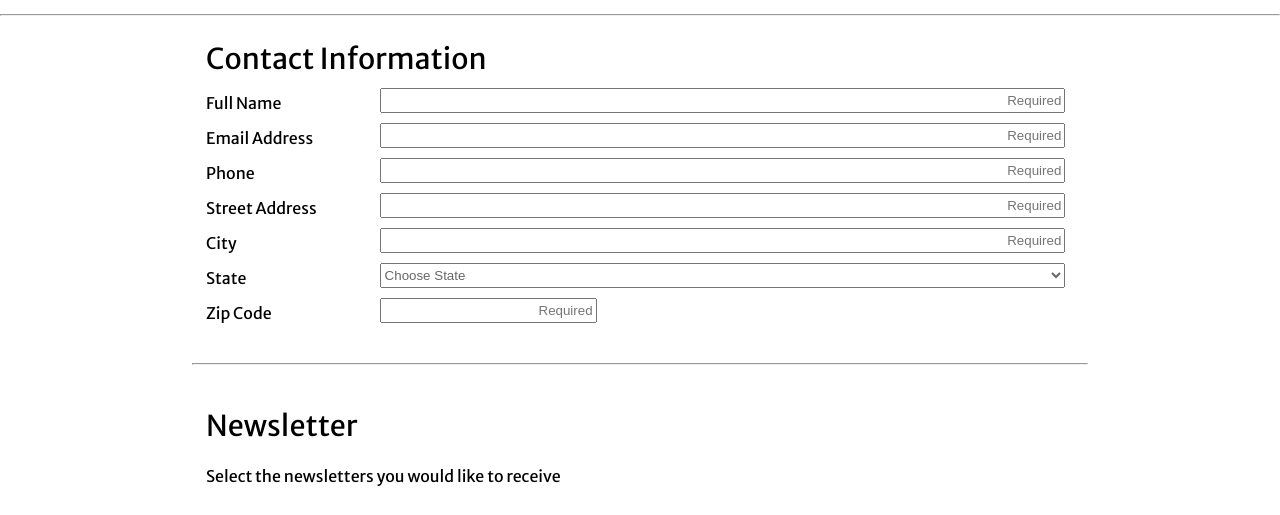
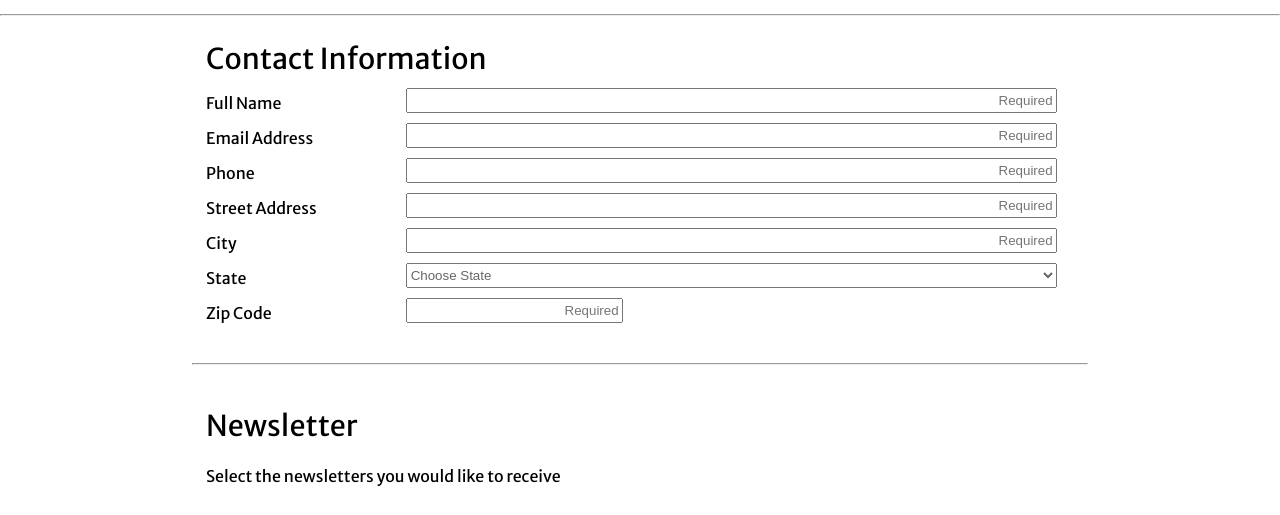
Before and after one commit to alexanderMG1975/Unit_3_Project, a plain HTML site: page index.html in a window 1280 px wide. Shown: the part 206-721 px from the top of the page. Drawn offline with Linux system fonts and the light colour scheme.

Commit message:
Update styles.css

```diff
--- a/styles.css
+++ b/styles.css
@@ -157,7 +157,7 @@ input[type="text"]{
     transition-timing-function:ease-in-out;
 }
 input[type="text"]:focus{
-    background-color:lightgreen;
+    background-color:lightyellow;
 }
 
 /*Here I change the position of the button*/
@@ -200,19 +200,20 @@ footer{
     }
 
     #first_field_set label{
-        flex-basis:20%;
+        flex-basis:23%;
     }
     #first_field_set input:not(#user-zip-code){
         margin-top:5px;
         margin-bottom:5px;
-        flex-basis:79%;
+        flex-basis:75%;
     }
     #state-select-menu{
         margin-top:5px;
         margin-bottom:5px;
-        flex-basis:79%;
+        flex-basis:75%;
     }
     #user-zip-code{
+
         margin-top:5px;
         margin-bottom:5px;
         flex-basis:25%;
```
